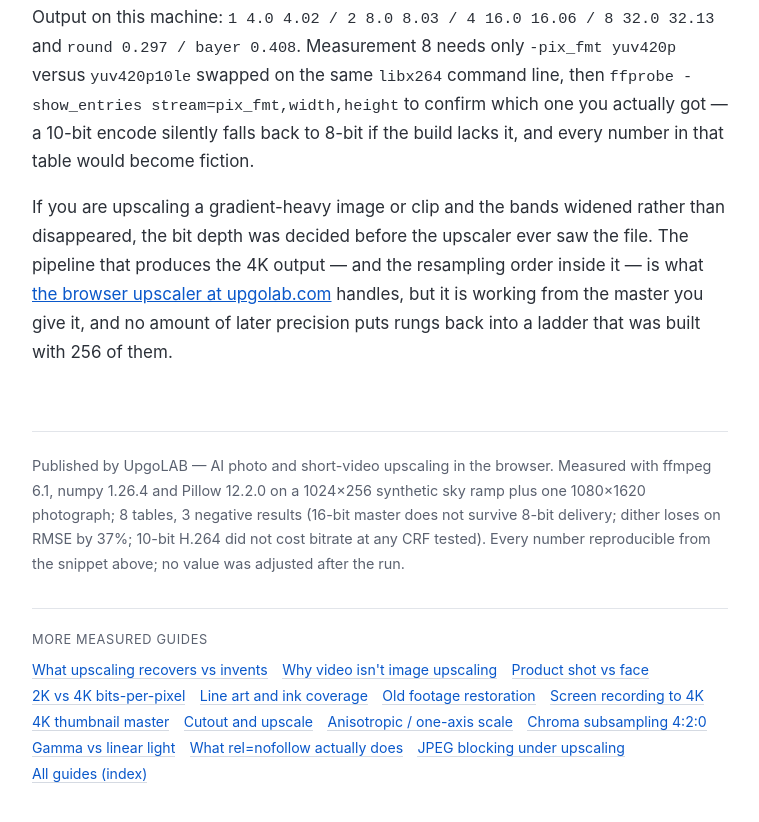
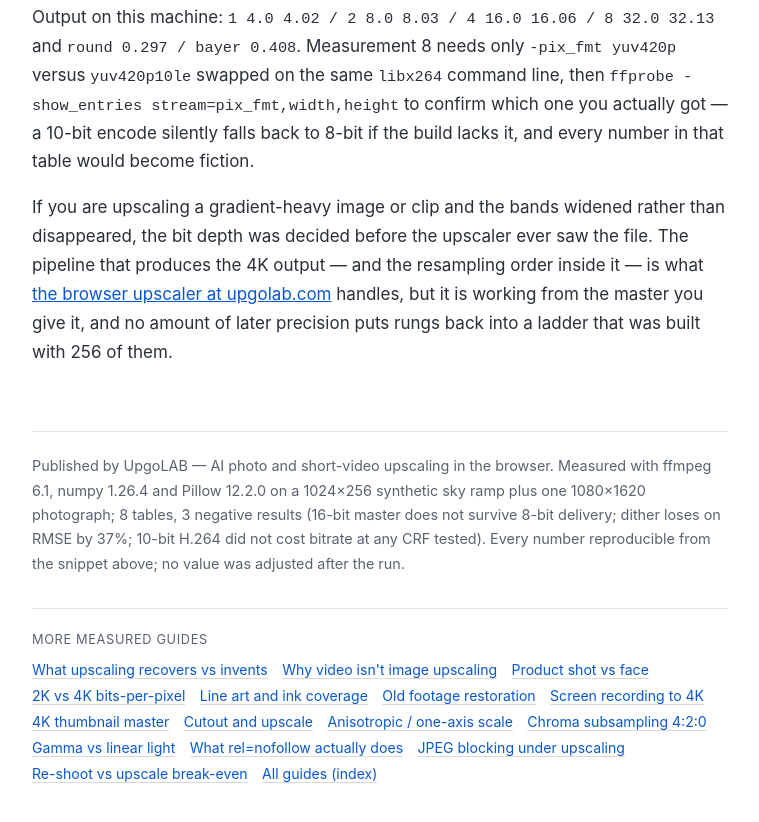
Before and after one commit to celticgemini001/upgolab-bit-depth-banding, a plain HTML site: page index.html in a window 1280 px wide. Shown: the part 9148-9970 px from the top of the page, without its empty margins (260-1019 px from the left). Drawn offline with Linux system fonts and the light colour scheme.

Commit message:
Link new guide: re-shoot vs upscale break-even, measured

```diff
--- a/index.html
+++ b/index.html
@@ -414,6 +414,7 @@ snippet above; no value was adjusted after the run.
   <li><a href="https://celticgemini001.github.io/upgolab-gamma-vs-linear-light/">Gamma vs linear light</a></li>
   <li><a href="https://celticgemini001.github.io/upgolab-what-nofollow-means/">What rel=nofollow actually does</a></li>
   <li><a href="https://celticgemini001.github.io/upgolab-jpeg-blocking-upscale/">JPEG blocking under upscaling</a></li>
+  <li><a href="https://celticgemini001.github.io/upgolab-upscale-vs-reshoot/">Re-shoot vs upscale break-even</a></li>
   <li><a href="https://celticgemini001.github.io/upgolab-tools/">All guides (index)</a></li>
 </ul>
 </nav>
```
